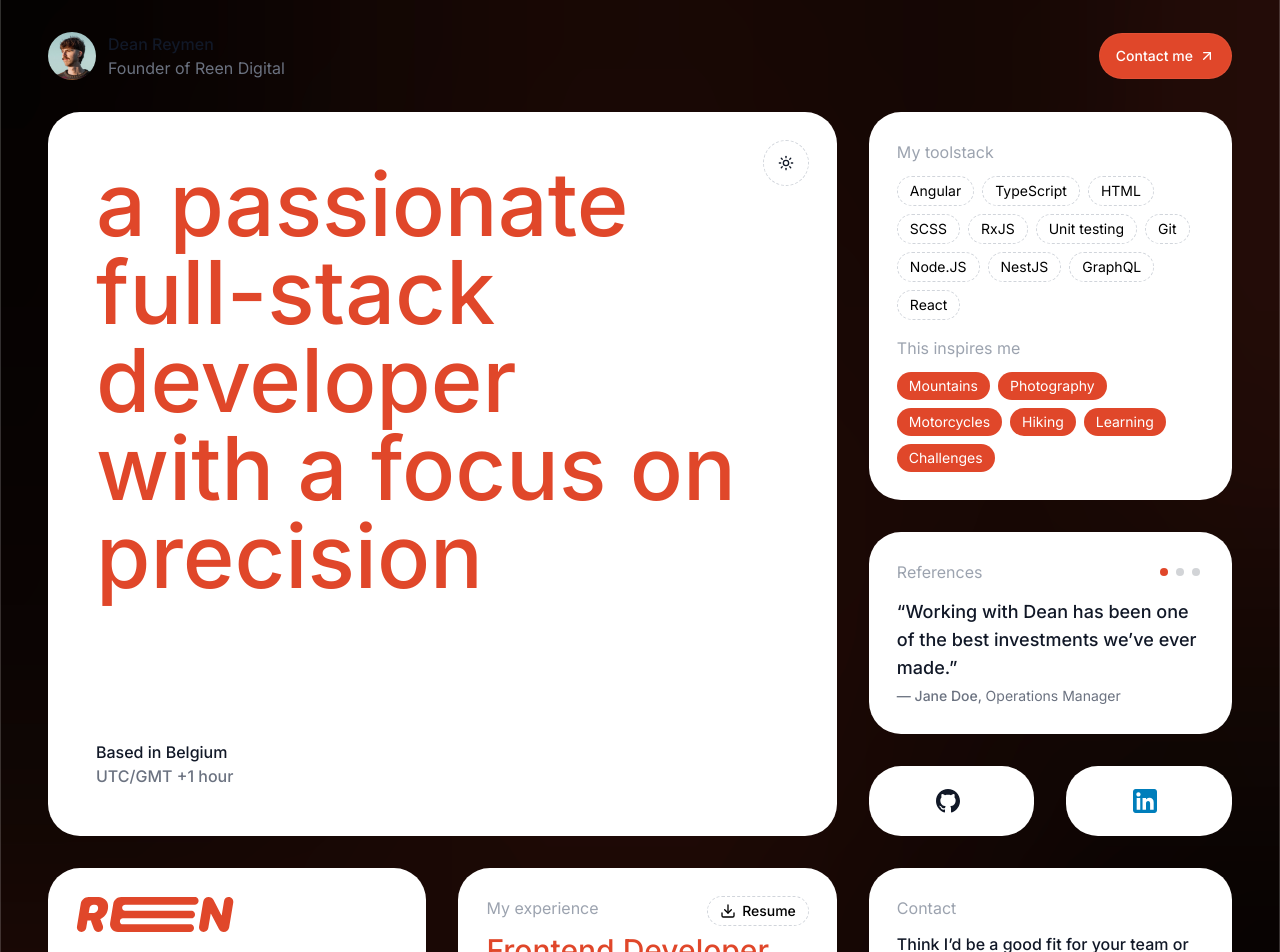
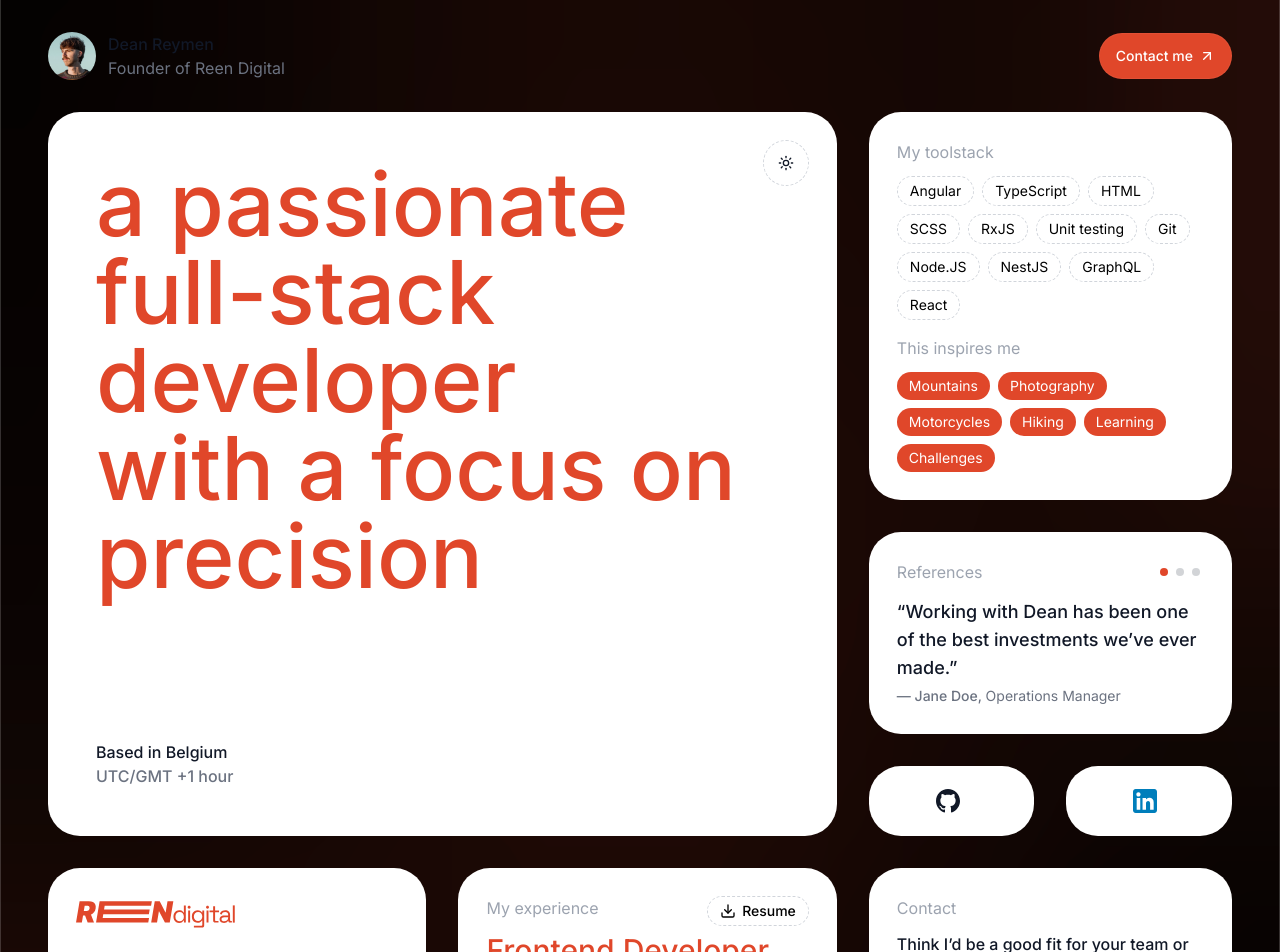
Before and after one commit to deenr/portfolio, a React (Vite) app: page / in a window 1280 px wide. Shown: the top 952 px of the page. Built offline with nearby package versions, Linux system fonts and the light colour scheme.

Commit message:
chore: reen digital logo update

```diff
--- a/src/components/icons/Reen.tsx
+++ b/src/components/icons/Reen.tsx
@@ -1,16 +1,38 @@
 export function ReenIcon({ className }: { className?: string }) {
   return (
-    <svg className={className} width="40" height="9" viewBox="0 0 40 9" fill="none" xmlns="http://www.w3.org/2000/svg">
+    <svg className={className} width="65" height="11" viewBox="0 0 65 11" fill="none" xmlns="http://www.w3.org/2000/svg">
       <path
-        d="M1.39588 8.99973C0.673702 8.99973 0.124218 8.35151 0.242492 7.63907L1.18781 1.94491C1.34801 0.979964 2.18265 0.272461 3.16081 0.272461H5.23251C5.88024 0.272461 6.42711 0.390359 6.87314 0.626154C7.31916 0.86195 7.64018 1.20144 7.8362 1.64462C8.03223 2.0878 8.0791 2.61905 7.97683 3.23837C7.87456 3.86337 7.6487 4.39036 7.29927 4.81934C6.95268 5.24547 6.51092 5.56934 5.97399 5.79093C5.4399 6.00968 4.84047 6.11905 4.17569 6.11905H3.01225C2.44347 6.11905 2.01081 5.60832 2.10432 5.04728V5.04728C2.17829 4.60344 2.5623 4.27814 3.01225 4.27814H4.00524C4.28365 4.27814 4.52797 4.24405 4.73819 4.17587C4.94842 4.10485 5.11887 3.99405 5.24956 3.84348C5.38024 3.69007 5.46547 3.48837 5.50524 3.23837C5.54501 2.98837 5.52512 2.78525 5.44558 2.629C5.36603 2.4699 5.23393 2.35343 5.04927 2.27956C4.86461 2.20286 4.63592 2.16451 4.36319 2.16451V2.16451C3.88117 2.16451 3.46976 2.51289 3.39032 2.98831L2.54908 8.02323C2.45492 8.58678 1.96724 8.99973 1.39588 8.99973V8.99973ZM4.97378 4.99405C5.46806 4.99405 5.91081 5.29981 6.08587 5.76205L6.69722 7.37628C6.99426 8.16062 6.41478 8.99973 5.57607 8.99973V8.99973C5.07285 8.99973 4.62318 8.68546 4.45024 8.21289L3.85703 6.59191C3.57307 5.81596 4.1475 4.99405 4.97378 4.99405V4.99405Z"
+        d="M41.8998 9.14C41.4798 9.14 41.0932 9.04 40.7398 8.84C40.3865 8.64 40.1065 8.35 39.8998 7.97C39.6932 7.59 39.5898 7.14 39.5898 6.62V6.49C39.5898 5.97 39.6932 5.52333 39.8998 5.15C40.1065 4.77 40.3832 4.48 40.7298 4.28C41.0832 4.07333 41.4732 3.97 41.8998 3.97C42.2398 3.97 42.5265 4.01667 42.7598 4.11C42.9998 4.19667 43.1932 4.31 43.3398 4.45C43.4865 4.58333 43.5998 4.72667 43.6798 4.88H43.8198V2H44.6098V9H43.8398V8.19H43.6998C43.5665 8.43667 43.3598 8.65667 43.0798 8.85C42.7998 9.04333 42.4065 9.14 41.8998 9.14ZM42.1098 8.44C42.6165 8.44 43.0265 8.28 43.3398 7.96C43.6598 7.63333 43.8198 7.18 43.8198 6.6V6.51C43.8198 5.93 43.6598 5.48 43.3398 5.16C43.0265 4.83333 42.6165 4.67 42.1098 4.67C41.6098 4.67 41.1965 4.83333 40.8698 5.16C40.5498 5.48 40.3898 5.93 40.3898 6.51V6.6C40.3898 7.18 40.5498 7.63333 40.8698 7.96C41.1965 8.28 41.6098 8.44 42.1098 8.44Z"
         fill="currentColor"
       />
       <path
-        d="M10.5088 8.99973C9.27346 8.99973 8.3335 7.89087 8.53582 6.67219L9.32062 1.94491C9.48082 0.979964 10.3155 0.272461 11.2936 0.272461H29.6876C30.2786 0.272461 30.7276 0.804011 30.6287 1.38666V1.38666C30.5509 1.84567 30.1532 2.18155 29.6876 2.18155H12.2838C11.9151 2.18155 11.6011 2.44957 11.5432 2.81372V2.81372C11.4707 3.2692 11.8226 3.68155 12.2838 3.68155H28.8013C29.3922 3.68155 29.8412 4.2131 29.7424 4.79575V4.79575C29.6645 5.25476 29.2668 5.59064 28.8013 5.59064H11.7213C11.3526 5.59064 11.0386 5.85866 10.9807 6.22281V6.22281C10.9082 6.67829 11.2601 7.09064 11.7213 7.09064H28.5456C29.1365 7.09064 29.5855 7.62219 29.4867 8.20484V8.20484C29.4088 8.66386 29.0112 8.99973 28.5456 8.99973H10.5088Z"
+        d="M45.5654 9V4.11H46.3554V9H45.5654ZM45.9654 3.35C45.7921 3.35 45.6454 3.29333 45.5254 3.18C45.4121 3.06667 45.3554 2.92333 45.3554 2.75C45.3554 2.57 45.4121 2.42333 45.5254 2.31C45.6454 2.19667 45.7921 2.14 45.9654 2.14C46.1387 2.14 46.2821 2.19667 46.3954 2.31C46.5087 2.42333 46.5654 2.57 46.5654 2.75C46.5654 2.92333 46.5087 3.06667 46.3954 3.18C46.2821 3.29333 46.1387 3.35 45.9654 3.35Z"
         fill="currentColor"
       />
       <path
-        d="M38.1663 0.272461C38.8876 0.272461 39.4365 0.919913 39.3183 1.63149L38.2838 7.86299C38.1749 8.51885 37.6076 8.99973 36.9428 8.99973V8.99973C36.4358 8.99973 35.971 8.71763 35.7369 8.26794L33.7413 4.43345C33.7352 4.42181 33.7232 4.41451 33.7101 4.41451V4.41451C33.6929 4.41451 33.6782 4.42693 33.6754 4.44388L33.0766 8.02338C32.9823 8.58687 32.4947 8.99973 31.9233 8.99973V8.99973C31.2011 8.99973 30.6516 8.35145 30.7699 7.63896L31.8012 1.42644C31.9118 0.760631 32.4877 0.272461 33.1626 0.272461V0.272461C33.6794 0.272461 34.1529 0.561222 34.3895 1.02069L36.3434 4.81531C36.3514 4.83087 36.3674 4.84064 36.3849 4.84064V4.84064C36.4078 4.84064 36.4273 4.82407 36.4311 4.80149L37.014 1.25105C37.1066 0.686678 37.5944 0.272461 38.1663 0.272461V0.272461Z"
+        d="M47.0766 6.58V6.44C47.0766 5.92667 47.1799 5.48667 47.3866 5.12C47.5932 4.75333 47.8732 4.47 48.2266 4.27C48.5799 4.07 48.9666 3.97 49.3866 3.97C49.8999 3.97 50.2932 4.07 50.5666 4.27C50.8466 4.46333 51.0532 4.68 51.1866 4.92H51.3266V4.11H52.0766V10.14C52.0766 10.4067 52.0032 10.6167 51.8566 10.77C51.7099 10.9233 51.4966 11 51.2166 11H47.8966V10.3H51.0066C51.2066 10.3 51.3066 10.2 51.3066 10V8.14H51.1666C51.0866 8.28667 50.9732 8.43 50.8266 8.57C50.6799 8.71 50.4899 8.82667 50.2566 8.92C50.0232 9.00667 49.7332 9.05 49.3866 9.05C48.9666 9.05 48.5799 8.95 48.2266 8.75C47.8732 8.55 47.5932 8.26667 47.3866 7.9C47.1799 7.52667 47.0766 7.08667 47.0766 6.58ZM49.5966 8.35C50.1032 8.35 50.5132 8.19 50.8266 7.87C51.1466 7.55 51.3066 7.11 51.3066 6.55V6.47C51.3066 5.90333 51.1466 5.46333 50.8266 5.15C50.5132 4.83 50.1032 4.67 49.5966 4.67C49.0966 4.67 48.6832 4.83 48.3566 5.15C48.0366 5.46333 47.8766 5.90333 47.8766 6.47V6.55C47.8766 7.11 48.0366 7.55 48.3566 7.87C48.6832 8.19 49.0966 8.35 49.5966 8.35Z"
+        fill="currentColor"
+      />
+      <path
+        d="M53.0326 9V4.11H53.8226V9H53.0326ZM53.4326 3.35C53.2592 3.35 53.1126 3.29333 52.9926 3.18C52.8792 3.06667 52.8226 2.92333 52.8226 2.75C52.8226 2.57 52.8792 2.42333 52.9926 2.31C53.1126 2.19667 53.2592 2.14 53.4326 2.14C53.6059 2.14 53.7492 2.19667 53.8626 2.31C53.9759 2.42333 54.0326 2.57 54.0326 2.75C54.0326 2.92333 53.9759 3.06667 53.8626 3.18C53.7492 3.29333 53.6059 3.35 53.4326 3.35Z"
+        fill="currentColor"
+      />
+      <path
+        d="M56.5837 9C56.3037 9 56.0871 8.92333 55.9338 8.77C55.7871 8.61667 55.7138 8.40667 55.7138 8.14V4.8H54.2437V4.11H55.7138V2.37H56.5037V4.11H58.1038V4.8H56.5037V8.02C56.5037 8.22 56.6004 8.32 56.7938 8.32H57.8837V9H56.5837Z"
+        fill="currentColor"
+      />
+      <path
+        d="M60.1541 9.14C59.8141 9.14 59.5041 9.08 59.2241 8.96C58.9441 8.84 58.7241 8.66667 58.5641 8.44C58.4041 8.21333 58.3241 7.93667 58.3241 7.61C58.3241 7.27667 58.4041 7.00333 58.5641 6.79C58.7241 6.57 58.9441 6.40667 59.2241 6.3C59.5041 6.18667 59.8174 6.13 60.1641 6.13H61.8141V5.77C61.8141 5.42333 61.7107 5.15 61.5041 4.95C61.3041 4.75 61.0041 4.65 60.6041 4.65C60.2107 4.65 59.9041 4.74667 59.6841 4.94C59.4641 5.12667 59.3141 5.38 59.2341 5.7L58.4941 5.46C58.5741 5.18667 58.7007 4.94 58.8741 4.72C59.0474 4.49333 59.2774 4.31333 59.5641 4.18C59.8574 4.04 60.2074 3.97 60.6141 3.97C61.2407 3.97 61.7274 4.13333 62.0741 4.46C62.4207 4.78 62.5941 5.23333 62.5941 5.82V8.03C62.5941 8.23 62.6874 8.33 62.8741 8.33H63.3241V9H62.6341C62.4141 9 62.2374 8.94 62.1041 8.82C61.9707 8.69333 61.9041 8.52667 61.9041 8.32V8.27H61.7841C61.7107 8.39667 61.6107 8.53 61.4841 8.67C61.3641 8.80333 61.1974 8.91333 60.9841 9C60.7707 9.09333 60.4941 9.14 60.1541 9.14ZM60.2441 8.46C60.7107 8.46 61.0874 8.32333 61.3741 8.05C61.6674 7.77 61.8141 7.38 61.8141 6.88V6.77H60.1941C59.8807 6.77 59.6207 6.84 59.4141 6.98C59.2141 7.11333 59.1141 7.31667 59.1141 7.59C59.1141 7.86333 59.2174 8.07667 59.4241 8.23C59.6374 8.38333 59.9107 8.46 60.2441 8.46Z"
+        fill="currentColor"
+      />
+      <path d="M63.706 9V2H64.496V9H63.706Z" fill="currentColor" />
+      <path
+        d="M0.0166016 8.99973L1.46547 0.272461H5.23251C5.88024 0.272461 6.42711 0.390359 6.87314 0.626154C7.31916 0.86195 7.64018 1.20144 7.8362 1.64462C8.03223 2.0878 8.0791 2.61905 7.97683 3.23837C7.87456 3.86337 7.6487 4.39036 7.29927 4.81934C6.95268 5.24547 6.51092 5.56934 5.97399 5.79093C5.4399 6.00968 4.84047 6.11905 4.17569 6.11905H1.92569L2.23251 4.27814H4.00524C4.28365 4.27814 4.52797 4.24405 4.73819 4.17587C4.94842 4.10485 5.11887 3.99405 5.24956 3.84348C5.38024 3.69007 5.46547 3.48837 5.50524 3.23837C5.54501 2.98837 5.52512 2.78525 5.44558 2.629C5.36603 2.4699 5.23393 2.35343 5.04927 2.27956C4.86461 2.20286 4.63592 2.16451 4.36319 2.16451H3.52797L2.38592 8.99973H0.0166016ZM5.79501 4.99405L7.31206 8.99973H4.73819L3.27228 4.99405H5.79501Z"
+        fill="currentColor"
+      />
+      <path d="M8.14941 8.99973L9.59828 0.272461H30.8239L30.5 2.18155H11.6437L11.4051 3.68155H29.9314L29.6075 5.59064H11.0812L10.8426 7.09064H29.6757L29.3518 8.99973H8.14941Z" fill="currentColor" />
+      <path
+        d="M39.5439 0.272461L38.0951 8.99973H36.1178L33.7314 4.41451H33.6803L32.9133 8.99973H30.5439L31.9928 0.272461H34.0042L36.3564 4.84064H36.4246L37.1746 0.272461H39.5439Z"
         fill="currentColor"
       />
     </svg>
```
